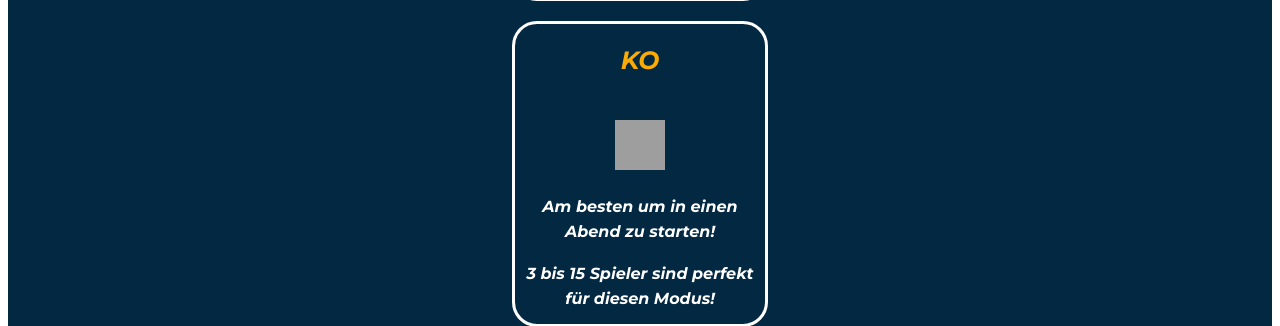
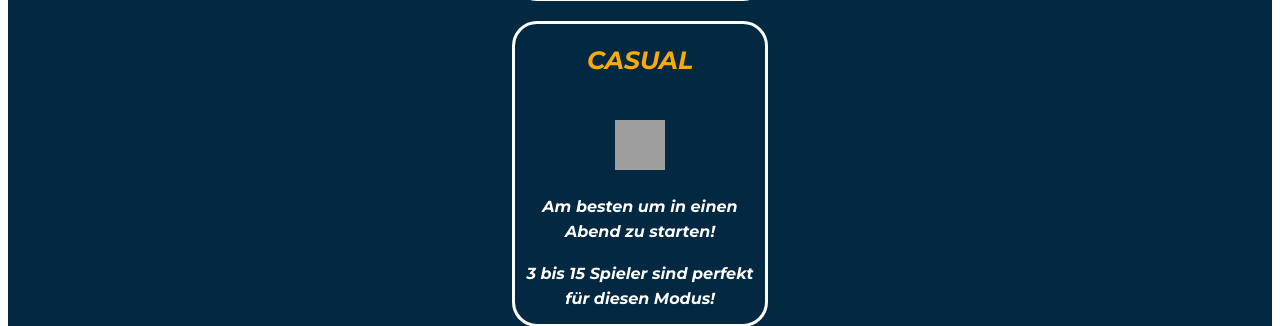
Before and after one commit to Sok-Solutions/Knockout, a Django app: page /choice/ in a window 1280 px wide. Shown: the part 797-1123 px from the top of the page. Run offline with Django 4.2, Linux system fonts and the light colour scheme; some libraries are stand-ins or nearby versions; grey boxes are pictures that could not be loaded.

Commit message:
Update gamechoice.html

```diff
--- a/test_app/templates/gamechoice.html
+++ b/test_app/templates/gamechoice.html
@@ -218,20 +218,21 @@
             <p>Am besten um in einen Abend zu starten!</p>
             <p>3 bis 15 Spieler sind perfekt für diesen Modus!</p>
         </div>
-        <div class="gamebox" name="nomalmode" onclick="komode()">
-            <h3 style="font-family: 'Montserrat';">KO</h3>
-            {% load static %} <img style="width:50px ;height:50px;" src="https://i.ibb.co/FsccWhM/boxing-gloves.png" alt="Boxhandschuhe">
+        <div class="gamebox" name="nomalmode" onclick="casualmode()">
+            <h3 style="font-family: 'Montserrat';">Casual</h3>
+            {% load static %} <img style="width:50px ;height:50px;" src="https://i.ibb.co/BBnDv85/shot.png" alt="Shot">
             <p>Am besten um in einen Abend zu starten!</p>
             <p>3 bis 15 Spieler sind perfekt für diesen Modus!</p>
         </div>
     </section>
     <section id="start2">
+        <!--
         <div class="gamebox" name="Hot" onclick="hotmode()">
             <h3 style="font-family: 'Montserrat';">Hot</h3>
             {% load static %} <img style="width:50px ;height:50px;" src="https://i.ibb.co/m6CP1tr/feuer.png" alt="Flamme">
             <p>Heiße Fragen für einen Abend mit deinen Besten!</p>
             <p>2 bis 8 Spieler sind perfekt für diesen Modus!</p>
-        </div><!--
+        </div>
         <div class="gamebox" name="Hot" onclick="duellmode()">
             <h3 style="font-family: 'Montserrat';">Duell</h3>
             {% load static %} <img style="width:50px ;height:50px;" src="https://i.ibb.co/FsccWhM/boxing-gloves.png" alt="Gloves">
@@ -240,12 +241,13 @@
         </div>
     </section>
     <section id="start3">
-        <div class="gamebox" name="nomalmode" onclick="casualmode()">
-            <h3 style="font-family: 'Montserrat';">Casual</h3>
-            {% load static %} <img style="width:50px ;height:50px;" src="https://i.ibb.co/BBnDv85/shot.png" alt="Shot">
+<div class="gamebox" name="nomalmode" onclick="komode()">
+            <h3 style="font-family: 'Montserrat';">KO</h3>
+            {% load static %} <img style="width:50px ;height:50px;" src="https://i.ibb.co/FsccWhM/boxing-gloves.png" alt="Boxhandschuhe">
             <p>Am besten um in einen Abend zu starten!</p>
             <p>3 bis 15 Spieler sind perfekt für diesen Modus!</p>
-        </div>-->
+        </div>
+        -->
     </section>
 
 
```
